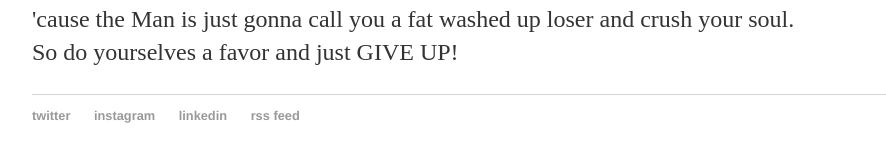
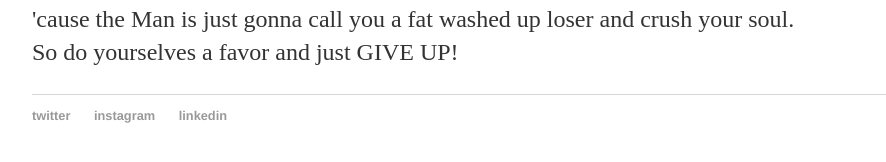
Before and after one commit to dallasyo/dallasyo.github.io, a Jekyll site: the page built from index.html, in a window 1280 px wide. Shown: the part 619-781 px from the top of the page, without its empty margins (160-1046 px from the left). Built offline with Jekyll 4.4.1, drawn with Linux system fonts in a browser that asks for light colours.

Commit message:
remove rss feed link

```diff
--- a/_layouts/default.html
+++ b/_layouts/default.html
@@ -22,7 +22,6 @@
 	        		<li><a href="https://twitter.com/dallasyo">twitter</a></li>
 				<li><a href="https://www.instagram.com/dallasyo">instagram</a></li>
 	        		<li><a href="https://www.linkedin.com/in/dhawks">linkedin</a></li>
-	        		<li><a href="http://www.dallashawks.com/blog/atom.xml">rss feed</li>
 				</ul>
 			</footer>
 		</body>
```
